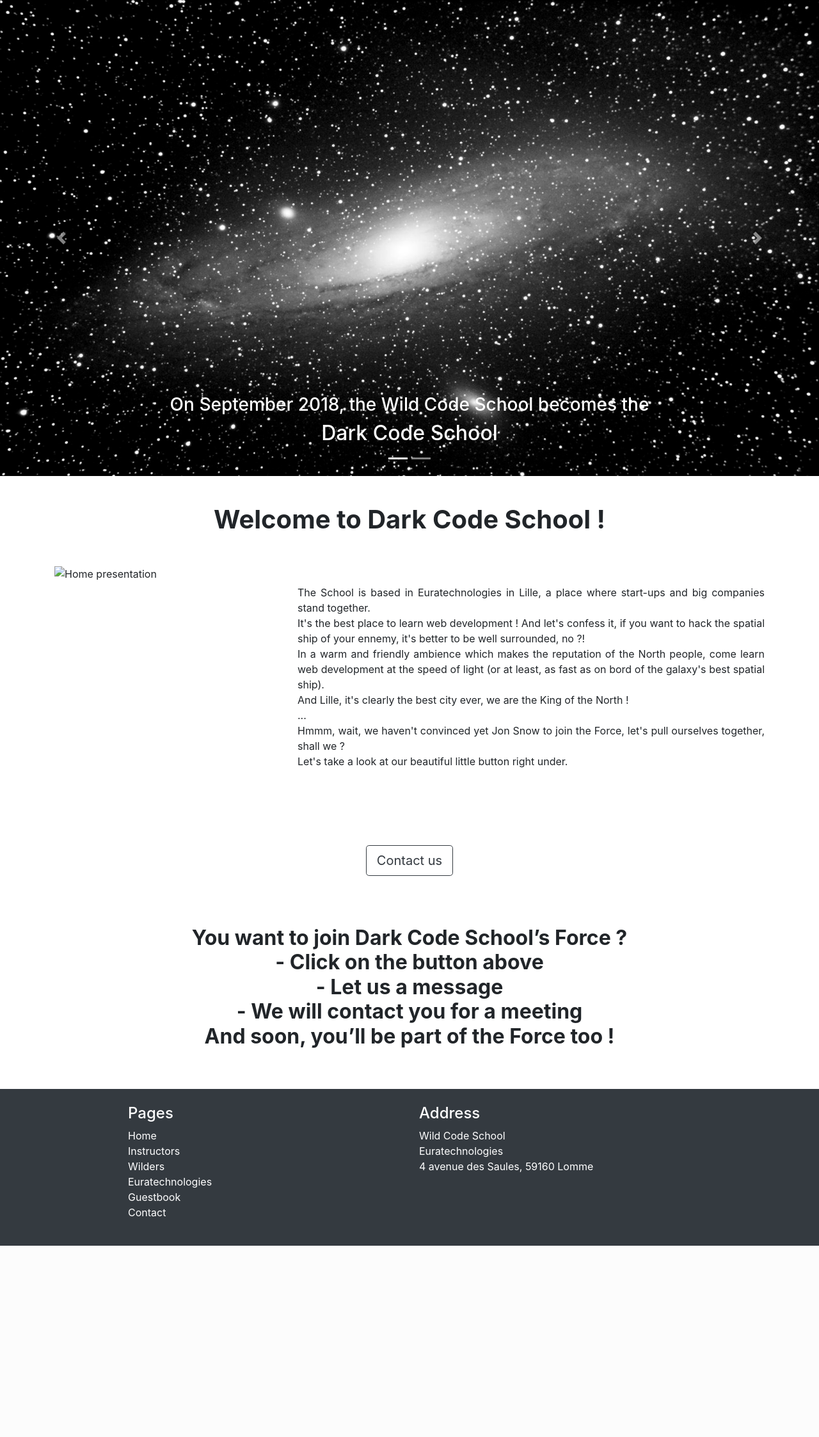
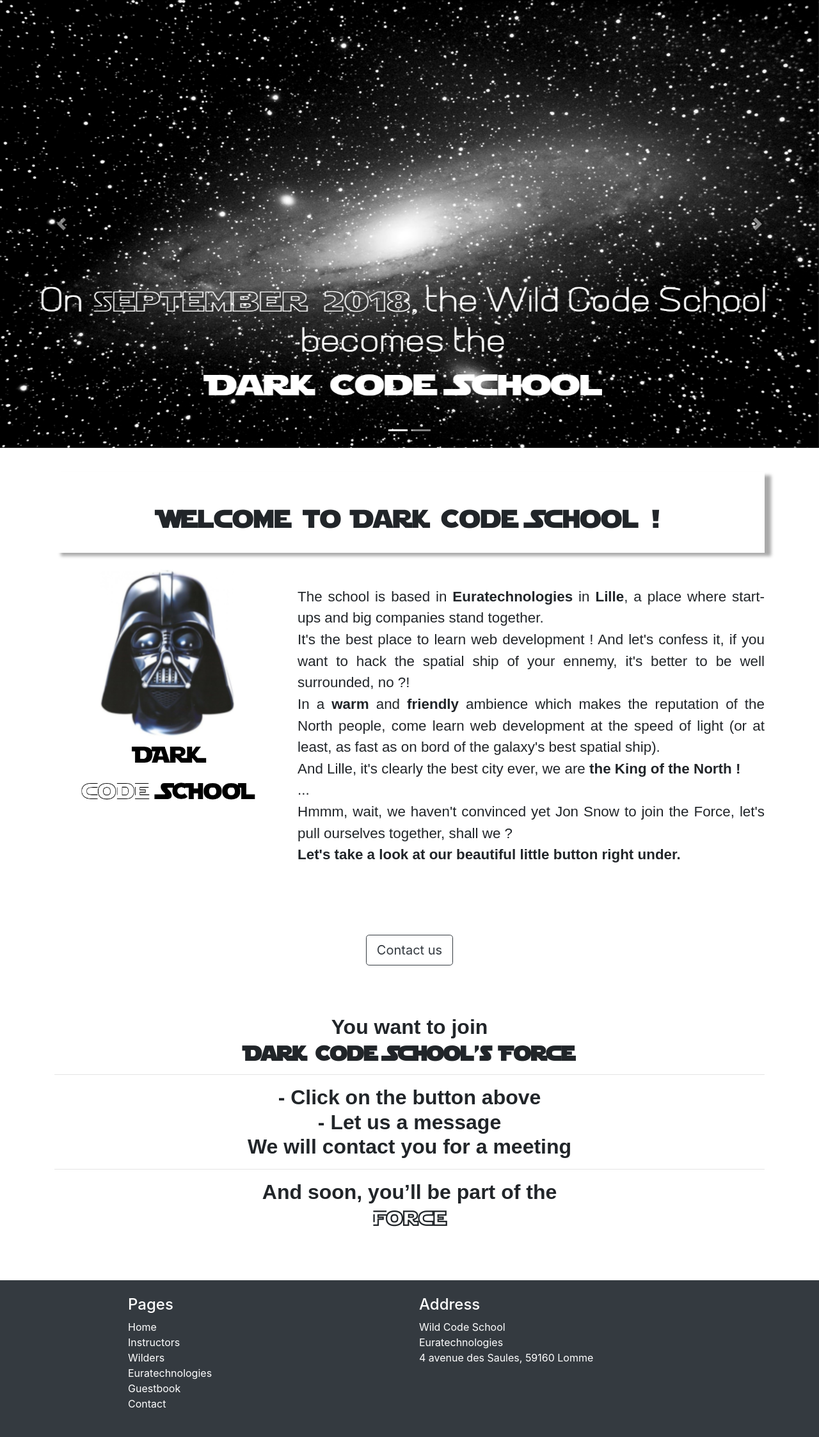
Before and after one commit to VincentLesc/WCS-project-1, a PHP site: page / in a window 1280 px wide. Shown: the part 56-2302 px from the top of the page at 64% size. Before the commit the page ends 2003 px from the top, so only its background shows below. Run offline with PHP 8.4, Linux system fonts and the light colour scheme; some libraries are stand-ins or nearby versions; some web fonts are replaced.

Commit message:
Adding the final changes on content on index and style.

```diff
--- a/public/CSS/style.css
+++ b/public/CSS/style.css
@@ -24,17 +24,18 @@
 
 /* Slider */
 
-.carousel img {
+#carousel_homepage .carousel img {
 	width: 100%;
 	height: 93vh;
 }
 
 /* Home presentation */
 
-.sectiontitle {
+#home_presentation_section .sectiontitle {
 	padding-top: 4%;
 	text-align: center;
 	padding-bottom: 3%;
+	box-shadow: 10px 5px 5px darkgrey;
 }
 
 #home_presentation_section .container {
@@ -42,12 +43,13 @@
 }
 
 #presentationtext {
-	padding-top: 5%;
+	padding-top: 6%;
 	padding-bottom: 5%;
 }
 
 #presentationimg {
-	padding-top: 2%;
+	padding-top: 4%;
+	width: 100%;
 }
 
 .contact_text {
@@ -56,23 +58,20 @@
 	padding-bottom: 5%;
 }
 
-.home_image {
-	width: 100%;
-}
-
 #home_page_button {
-	margin-top: 6%;
+	margin-top: 5%;
 	margin-bottom: 4%;
 }
 
-/* Police */
+
+/* Polices */
 
 @font-face {
 	font-family : Starjhol;
 	src : url(../Fonts/Starjhol.ttf);
 }
 
-h3 {
+h3, .force_contact_text {
 	font-family : Starjhol, sans-serif;
 }
 
@@ -81,8 +80,37 @@ h3 {
 	src : url(../Fonts/Starjedi.ttf);
 }
 
-h2 {
+h2, h1, .dark_contact_text {
 	font-family : Starjedi, sans-serif;
 }
 
+@font-face {
+	font-family : Starjedi;
+	src : url(../Fonts/Starjedi.ttf);
+}
+
+#home_presentation_section .sectiontitle {
+	font-family : Starjedi, sans-serif;
+}
+
+@font-face {
+	font-family : Supermarketed;
+	src : url(../Fonts/Supermarketed.otf);
+}
+
+#presentationtext {
+	font-family : Supermarketed, sans-serif;
+	font-size : 1.4em;
+}
+
+@font-face {
+	font-family : Supermarketed;
+	src : url(../Fonts/Supermarketed.otf);
+}
+
+.contact_text {
+	font-family : Supermarketed, sans-serif;
+}
+
+
 /* Footer */
--- a/public/index.php
+++ b/public/index.php
@@ -15,28 +15,23 @@
 <body>
 
 <!--  Navbar -->
-
 <?php require '../src/navbar.html'; ?>
 
 <!-- Slider -->
-
-<div id="carouselExampleIndicators" class="carousel" data-ride="carousel">
+<div id="carouselExampleIndicators" class="carousel" data-ride="carousel" id="carousel_homepage">
     <ol class="carousel-indicators">
         <li data-target="#carouselExampleIndicators" data-slide-to="0" class="active"></li>
         <li data-target="#carouselExampleIndicators" data-slide-to="1"></li>
     </ol>
     <div class="carousel-inner">
         <div class="carousel-item active">
-            <img class="d-block w-100" src="Images/index/SLIDE1.jpg" alt="First slide" height="700">
+            <img class="d-block w-100" src="Images/index/SLIDE1.png" alt="First slide" height="700">
             <div class="carousel-caption d-none d-md-block">
-                <h3>On September 2018, the Wild Code School becomes the</h3>
-                <h2>Dark Code School</h2>
             </div>
         </div>
         <div class="carousel-item">
-            <img class="d-block w-100" src="Images/index/strom.jpg" alt="Second slide" height="700">
+            <img class="d-block w-100" src="Images/index/SLIDE2.png" alt="Second slide" height="700">
             <div class="carousel-caption d-none d-md-block">
-                <h2>Learn coding in 5 months and become the galaxy's best web developer !</h2>
             </div>
         </div>
     </div>
@@ -52,25 +47,25 @@
 
 
 <!-- Title & School presentation -->
-<section id="homepresentation_section">
+<section id="home_presentation_section">
     <div class="container">
         <div class="row">
             <div class="col">
-                <h1 class="sectiontitle"><strong>Welcome to Dark Code School !</strong></h1>
+                <h1 class="sectiontitle" id="titleDCS">Welcome to Dark Code School !</h1>
             </div>
         </div>
         <div class="row">
             <div class="col-lg-4">
-                <img class="home_image" src="https://via.placeholder.com/400x400" alt="Home presentation" id="presentationimg">
+                <img class="home_image" src="Images/index/logoWildHomePage.png" alt="Home presentation" id="presentationimg">
             </div>
             <div class="col-lg-8">
-                <p class="text-justify" id="presentationtext">The School is based in Euratechnologies in Lille, a place where start-ups and big companies stand together.<br/>
+                <p class="text-justify" id="presentationtext">The school is based in <strong>Euratechnologies</strong> in <strong>Lille</strong>, a place where start-ups and big companies stand together.<br/>
                     It's the best place to learn web development ! And let's confess it, if you want to hack the spatial ship of your ennemy, it's better to be well surrounded, no ?!<br/>
-                    In a warm and friendly ambience which makes the reputation of the North people, come learn web development at the speed of light (or at least, as fast as on bord of the galaxy's best spatial ship).<br/>
-                    And Lille, it's clearly the best city ever, we are the King of the North !<br/>
+                    In a <strong>warm</strong> and <strong>friendly</strong> ambience which makes the reputation of the North people, come learn web development at the speed of light (or at least, as fast as on bord of the galaxy's best spatial ship).<br/>
+                    And Lille, it's clearly the best city ever, we are <strong>the King of the North !</strong><br/>
                     ...<br/>
                     Hmmm, wait, we haven't convinced yet Jon Snow to join the Force, let's pull ourselves together, shall we ?<br/>
-                    Let's take a look at our beautiful little button right under.</p>
+                    <strong>Let's take a look at our beautiful little button right under.</strong></p>
             </div>
         </div>
         <div class="row">
@@ -80,11 +75,12 @@
         </div>
         <div class="row">
             <div class="col">
-                <h2 class="contact_text"><strong>You want to join Dark Code School’s Force ?<br/>
+                <h2 class="contact_text"><strong>You want to join <p class="dark_contact_text">Dark Code School’s Force</p><hr/>
                         - Click on the button above<br/>
                         - Let us a message<br/>
-                        - We will contact you for a meeting<br/>
-                        And soon, you’ll be part of the Force too !</strong></h2>
+                        We will contact you for a meeting<br/>
+                        <hr/>
+                        And soon, you’ll be part of the <p class="force_contact_text">Force</p></strong></h2>
             </div>
 
         </div>
```
